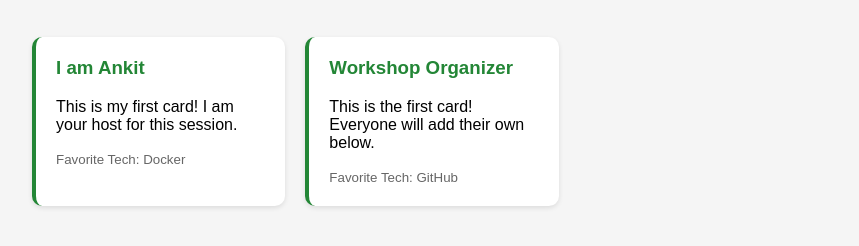
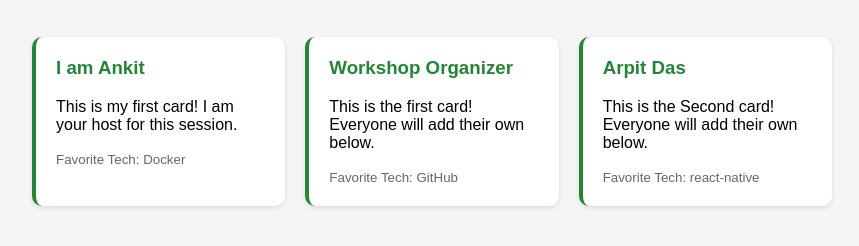
Before and after one commit to hul0/demo_website, a plain HTML site: page index.html in a window 1280 px wide. Shown: the part 122-368 px from the top of the page, without its empty margins (208-1067 px from the left). Drawn offline with Linux system fonts and the light colour scheme.

Commit message:
added a card

```diff
--- a/index.html
+++ b/index.html
@@ -25,6 +25,12 @@
             <small>Favorite Tech: GitHub</small>
         </div>
 
+        <div class="card">
+            <h3>Arpit Das</h3>
+            <p>This is the Second card! Everyone will add their own below.</p>
+            <small>Favorite Tech: react-native</small>
+        </div>
+
 
     </main>
 
```
